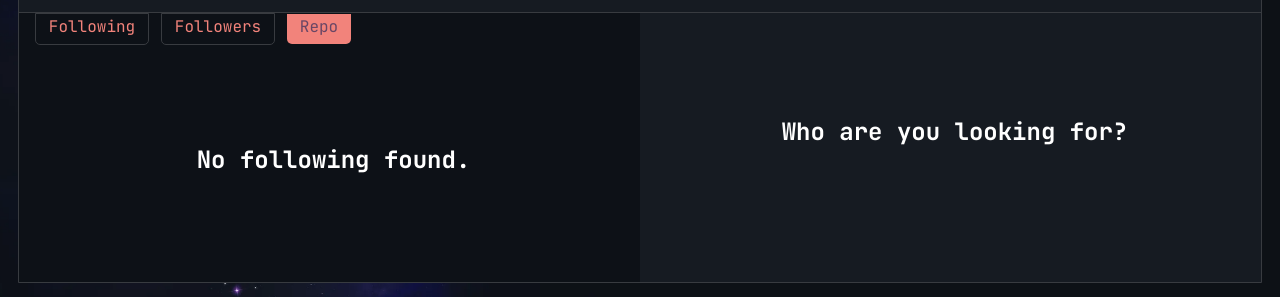
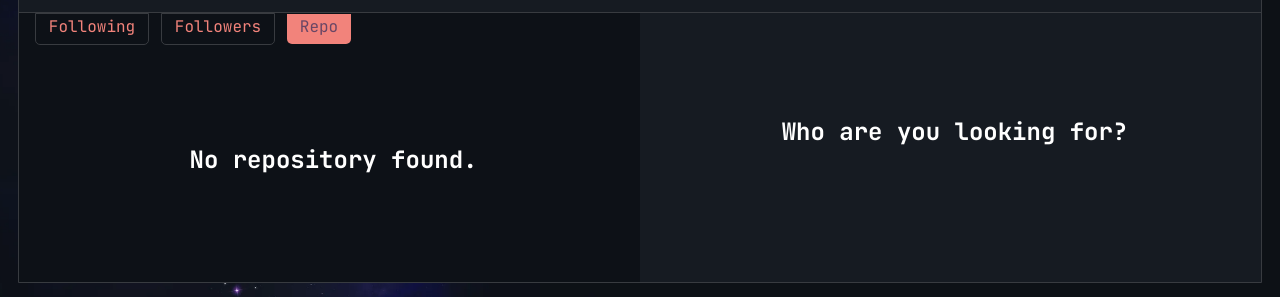
Before and after one commit to b-luis/gitscout, a React (Vite) app: page /repository in a window 1280 px wide. Shown: the part 166-463 px from the top of the page. Built offline with nearby package versions, Linux system fonts and the light colour scheme.

Commit message:
fix: text prop

```diff
--- a/src/routes/repository.jsx
+++ b/src/routes/repository.jsx
@@ -21,7 +21,7 @@ const Repository = () => {
   });
 
   if (error) return <p>{error.message}</p>;
-  if (!shouldFetchData) return <Search text={"No following found."} />;
+  if (!shouldFetchData) return <Search text={"No repository found."} />;
   if (isLoading) return <Loader />;
 
   return (
```
